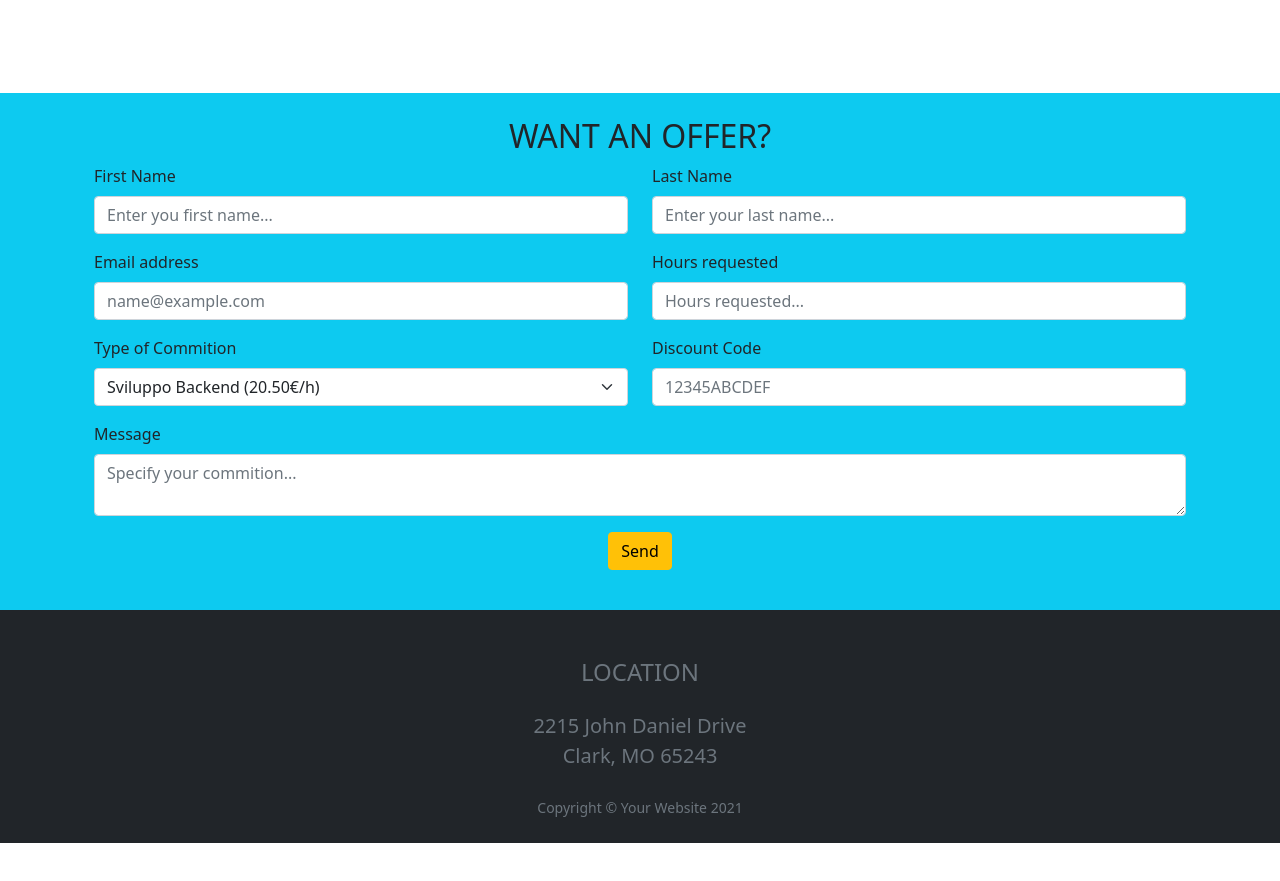
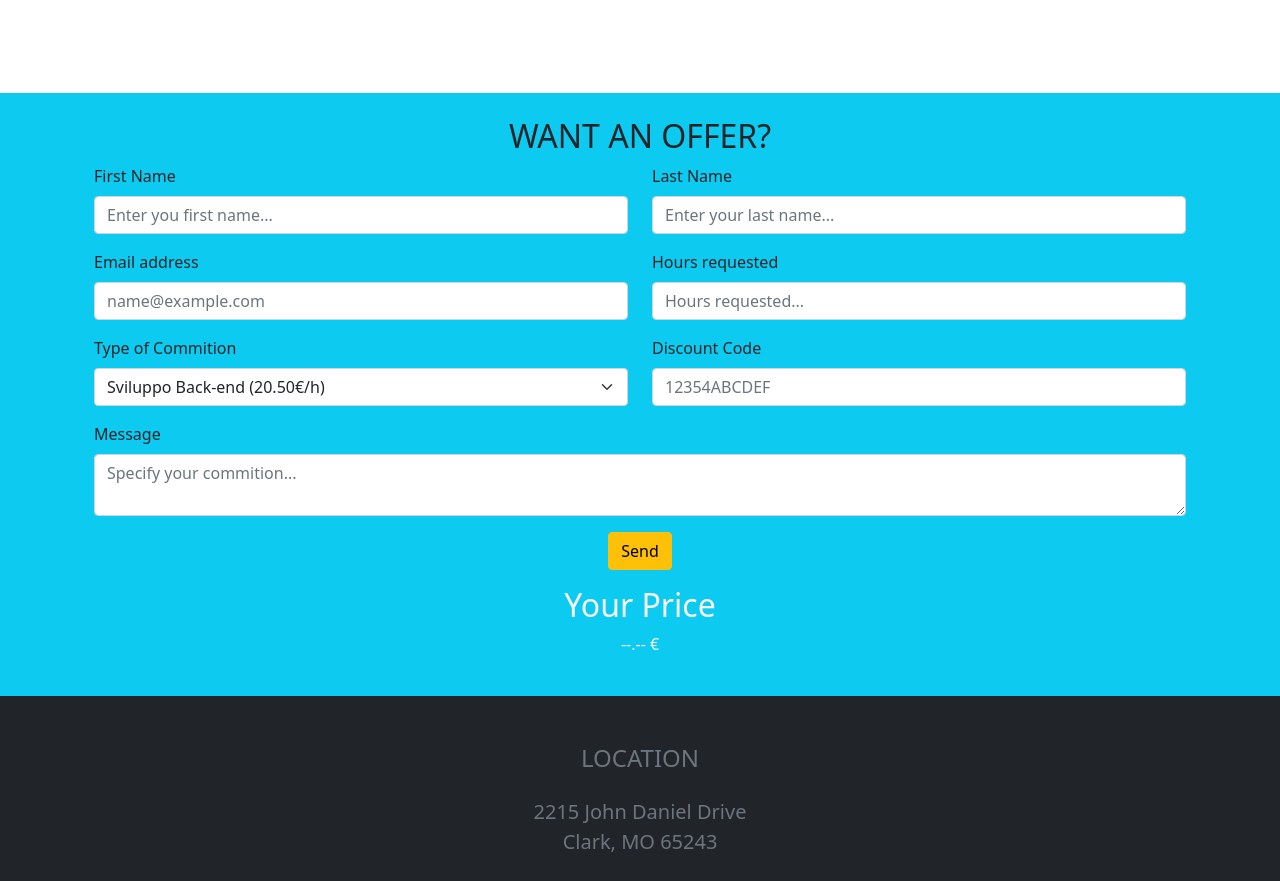
Before and after one commit to UMBY2407/bootstrap-js-freelancer, a plain HTML site: page index.html in a window 1280 px wide. Shown: the part 1483-2364 px from the top of the page. Before the commit the page ends 2326 px from the top, so only its background shows below. Drawn offline with nearby package versions, Linux system fonts and the light colour scheme.

Commit message:
Added Selected Commition

```diff
--- a/index.html
+++ b/index.html
@@ -110,6 +110,7 @@
       </section>
       <!-- fine section portfolio -->
       <!-- inizio section offer-->
+    <form onsubmit="calculateCommitionPrice(event)">
       <section id="offer" class="bg-info">
         <div class="container p-4">
           <h2 class="text-center text-uppercase">Want an offer?</h2>
@@ -119,7 +120,7 @@
               <form>
                 <div class="mb-3">
                   <label for="exampleInputEmail1" class="form-label">First Name</label>
-                        <input type="email" class="form-control" id="floatingInput" placeholder="Enter you first name...">
+                    <input type="email" class="form-control" id="firstName" placeholder="Enter you first name...">
                 </div>
               </form>
             </div>
@@ -127,7 +128,7 @@
                 <form>
                     <div class="mb-3">
                         <label for="exampleInputEmail1" class="form-label">Last Name</label>
-                        <input type="email" class="form-control" id="floatingInput1" placeholder="Enter your last name...">
+                        <input type="email" class="form-control" id="lastName" placeholder="Enter your last name...">
                     </div>
                 </form>
             </div>
@@ -137,15 +138,17 @@
               <form>
                 <div class="mb-3">
                   <label for="exampleInputEmail1" class="form-label">Email address</label>
-                        <input type="email" class="form-control" id="floatingInput2" placeholder="name@example.com">
+                    <input type="email" class="form-control" id="emailAddress" placeholder="name@example.com">
                 </div>
               </form>
             </div>
             <div class="col-6">
               <form>
                 <div class="mb-3">
+                  <div id="hoursLabel">
                     <label for="exampleInputEmail1" class="form-label">Hours requested</label>
-                        <input type="email" class="form-control" id="floatingInput3" placeholder="Hours requested...">
+                    <input type="text" class="form-control" id="hours" placeholder="Hours requested...">
+                  </div>
                 </div>
               </form>
             </div>
@@ -154,18 +157,18 @@
             <div class="col-6">
               <form>
                 <label for="exampleInputEmail1" class="form-label">Type of Commition</label>
-                    <select class="form-select" id="floatingSelectGrid">
-                        <option value="1">Sviluppo Backend (20.50&#8364;/h)</option>
-                        <option value="2">Sviluppo Frontend (15.30&#8364;/h)</option>
-                        <option value="3">Analisi Progettuale di un Progetto (33.60&#8364;/h)</option>
+                  <select class="form-select" id="typeOfCommition">
+                    <option value="Back-end">Sviluppo Back-end (20.50&#8364;/h)</option>
+                    <option value="Front-end">Sviluppo Front-end (15.30&#8364;/h)</option>
+                    <option value="Analisys">Analisi Progettuale di un Progetto (33.60&#8364;/h)</option>
                 </select>
               </form>
             </div>
             <div class="col-6">
               <form>
                 <div class="mb-3">
-                        <label for="exampleInputEmail1" class="form-label">Discount Code</label>
-                        <input type="email" class="form-control" id="exampleInputEmail1" placeholder="12345ABCDEF">
+                  <label for="discountCode" class="form-label">Discount Code</label>
+                  <input type="text" name="discountCode" class="form-control" id="discountCode" placeholder="12354ABCDEF">
                 </div>
               </form>
             </div>
@@ -175,12 +178,23 @@
               <label for="exampleInputEmail1" class="form-label">Message</label>
               <textarea class="form-control  mb-3 h-100" placeholder="Specify your commition..." id="floatingTextarea"></textarea>
             </div>
+          </div>
+          <div class="row">
             <div class="col-12 text-center mb-3">
-                <button type="button" class="btn btn-warning">Send</button>
+              <div class="submit">
+                <button type="submit" id="button" class="btn btn-warning">Send</button>
+              </div>
+            </div>
+          </div>
+          <div class="row">
+            <div class="col-12 text-center mb-3 text-light">
+              <h2>Your Price</h2>
+              <div class="price-container"><span id="price">--.--</span> €</div>
             </div>
           </div>
         </div>
       </section>
+    </form>
       <!-- fine section offer-->
     </main>
     <!-- fine main -->
--- a/js/main.js
+++ b/js/main.js
@@ -0,0 +1,34 @@
+//-------------------------------------PROGRAMMA PRINCIPALE-------------------------------------//
+let discountCodes = ["YHDNU32", "JANJC63", "PWKCN25", "SJDPO96", "POCIE24"];
+
+
+
+//-------------------------------------FUNZIONI------------------------------------------------//
+
+function calculateCommitionPrice(event){
+    event.preventDefault();
+
+    console.log("FUNZIONAAAA!!!");
+
+    let commitionPrice = 0;
+    let hourRequestedStringa = document.getElementById('hours').innerHTML;
+    let hourRequested = parseInt(hourRequestedStringa);
+        console.log(hourRequested);
+    let selectedCommition = document.getElementById("typeOfCommition").value;
+    console.log(selectedCommition);
+
+    switch(selectedCommition){
+        case "Back-end":
+            commitionPrice += 20.50;
+        break;
+        case "Front-end":
+            commitionPrice += 15.30;
+        break;
+        case "Analisys":
+            commitionPrice += 33.60;
+        break;
+    }
+        console.log(commitionPrice)
+    commitionPrice = commitionPrice * hourRequested;
+    document.getElementById('price').innerHTML = commitionPrice.toFixed(2);
+}
```
Lines whose indentation alone changed are shown as unchanged.
